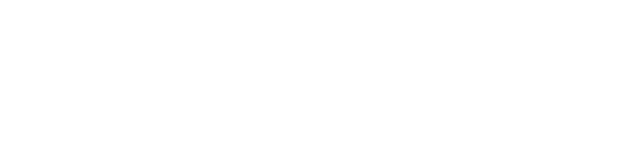
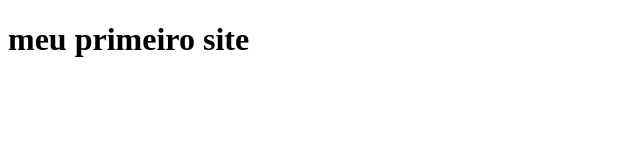
Before and after one commit to brunodoriacorrea/Criando-Site, a plain HTML site: page index.html in a window 1280 px wide. Shown: the whole page, without its empty margins (0-640 px from the left). Drawn offline with Linux system fonts and the light colour scheme.

Commit message:
Update index.html

```diff
--- a/index.html
+++ b/index.html
@@ -7,6 +7,6 @@
     <title>Document</title>
 </head>
 <body>
-
+    <h1> meu primeiro site </h1>
 </body>
 </html>
```
